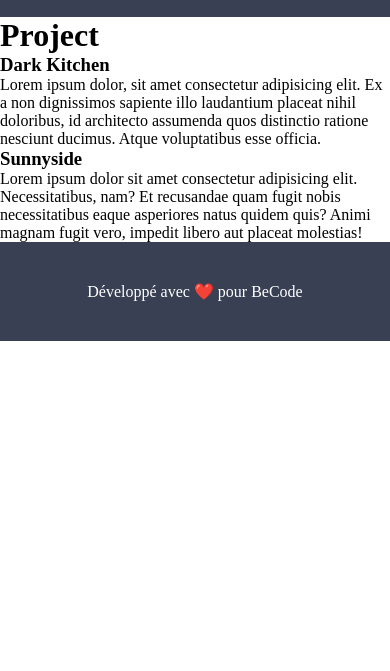
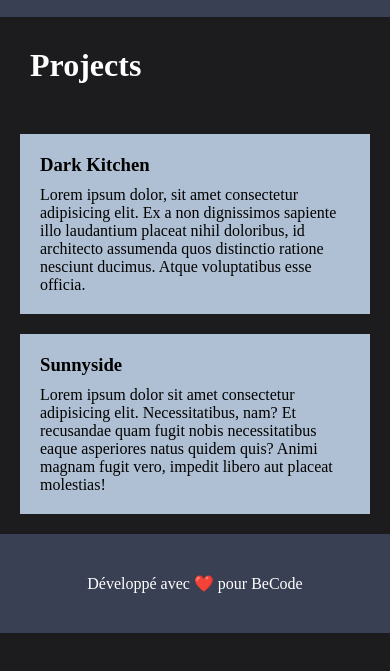
Before and after one commit to Milo-star/project-planner, a plain HTML site: page project.html in a window 390 px wide. Shown: the part 91-762 px from the top of the page. Drawn offline with Linux system fonts and the light colour scheme.

Commit message:
Design mobile

```diff
--- a/project.html
+++ b/project.html
@@ -42,17 +42,18 @@
     </header>
 
     <main>
-        <h1>Project</h1>
+        <h1>Projects</h1>
 
-        <div>
+        <div class="card">
             <h3>Dark Kitchen</h3>
-            <p>Lorem ipsum dolor, sit amet consectetur adipisicing elit. Ex a non dignissimos sapiente illo laudantium placeat nihil doloribus, id architecto assumenda quos distinctio ratione nesciunt ducimus. Atque voluptatibus esse officia.</p>
+            <p class="desc-card">Lorem ipsum dolor, sit amet consectetur adipisicing elit. Ex a non dignissimos sapiente illo laudantium placeat nihil doloribus, id architecto assumenda quos distinctio ratione nesciunt ducimus. Atque voluptatibus esse officia.</p>
         </div>
 
-        <div>
+        <div class="card">
             <h3>Sunnyside</h3>
-            <p>Lorem ipsum dolor sit amet consectetur adipisicing elit. Necessitatibus, nam? Et recusandae quam fugit nobis necessitatibus eaque asperiores natus quidem quis? Animi magnam fugit vero, impedit libero aut placeat molestias!</p>
+            <p class="desc-card">Lorem ipsum dolor sit amet consectetur adipisicing elit. Necessitatibus, nam? Et recusandae quam fugit nobis necessitatibus eaque asperiores natus quidem quis? Animi magnam fugit vero, impedit libero aut placeat molestias!</p>
         </div>
+
     </main>
 
     <footer>
--- /dev/null
+++ b/src/partials/_main.scss
@@ -0,0 +1,18 @@
+body{
+    background-color: $primary;
+}
+
+h1{
+    color: white;
+    padding: 30px;
+}
+
+.card{
+    background-color: $lightBlue;
+    padding: 20px;
+    margin: 20px;
+
+    .desc-card{
+        padding-top: 10px;
+    }
+}
--- a/src/style.scss
+++ b/src/style.scss
@@ -1,4 +1,5 @@
 @import "partials/variables";
 @import "partials/reset";
 @import "partials/header";
+@import "partials/main";
 @import "partials/footer";
```
Also changed, not shown: assets/css/style.css, 1 other file.
